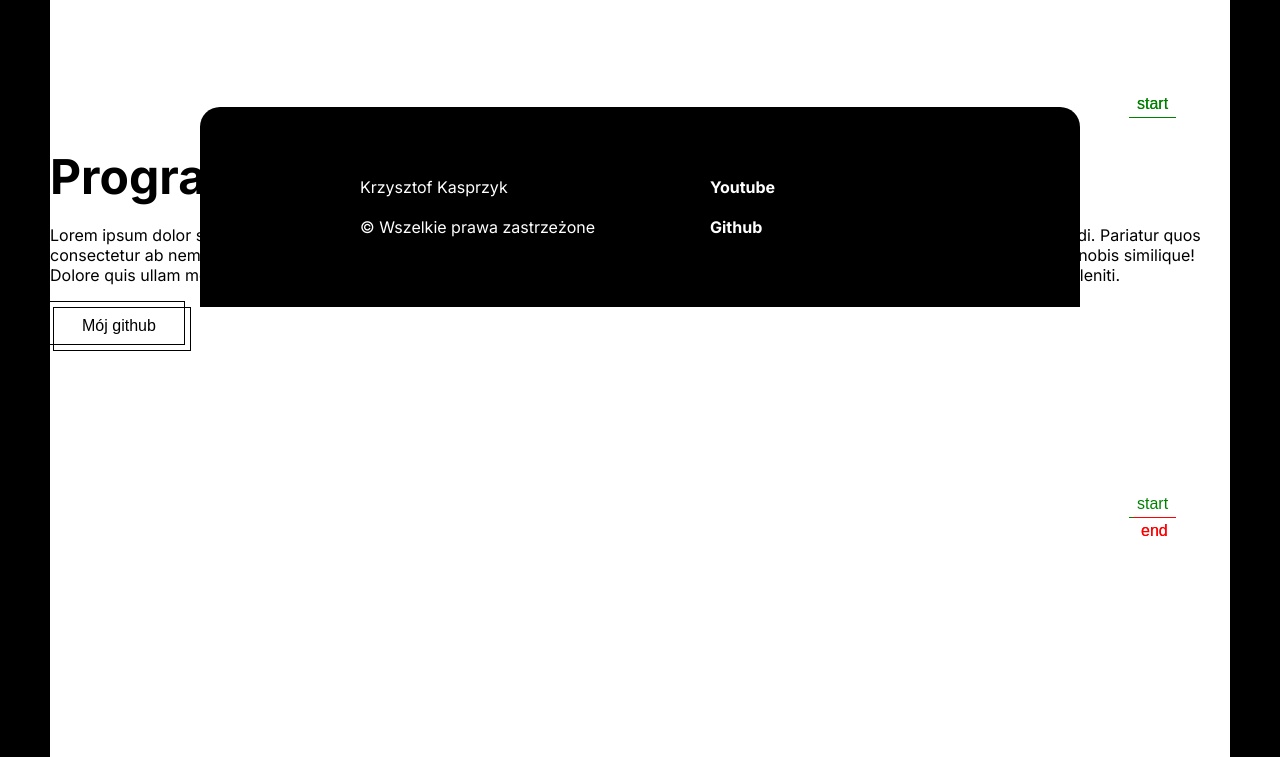
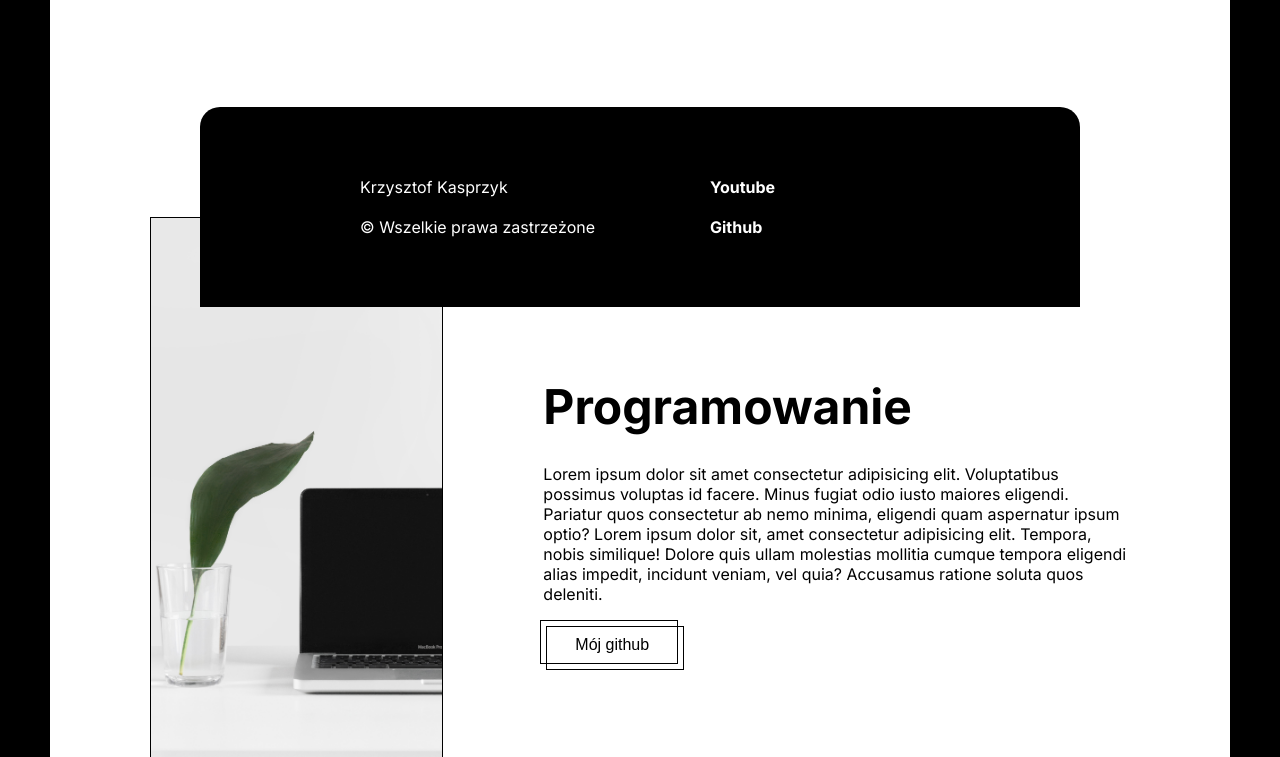
Before and after one commit to kyka123/Zainteresowania, a website built with Parcel: page src/html/index.html in a window 1280 px wide. Shown: the part 683-1440 px from the top of the page. Built offline with nearby package versions, Linux system fonts and the light colour scheme.

Commit message:
Add images to section and style itand some polish in scroll animations

```diff
--- a/src/css/pages/home.css
+++ b/src/css/pages/home.css
@@ -38,6 +38,29 @@ body {
 
 .main-section {
   height: 100vh;
+  width: 100%;
   position: absolute;
   top: 0;
+
+  padding: 100px;
+  display: flex;
+  display: grid;
+  grid-template-columns: 1fr 2fr;
+  grid-template-rows: 100%;
+  grid-gap: 100px;
 }
+
+.main-section__image {
+  width: 100% !important;
+  height: 100% !important;
+  object-fit: cover;
+  border: 1px #000 solid;
+}
+
+.main-section__content {
+  height: 100%;
+  display: flex;
+  align-items: flex-start;
+  justify-content: center;
+  flex-direction: column;
+}
--- a/src/html/index.html
+++ b/src/html/index.html
@@ -19,6 +19,7 @@
 
     <script src="https://cdnjs.cloudflare.com/ajax/libs/gsap/3.10.4/gsap.min.js"></script>
     <script src="https://cdnjs.cloudflare.com/ajax/libs/gsap/3.10.4/ScrollTrigger.min.js"></script>
+    <script src="https://cdnjs.cloudflare.com/ajax/libs/gsap/3.10.4/ScrollToPlugin.min.js"></script>
   </head>
 
   <body>
@@ -30,16 +31,18 @@
     <nav class="nav">
       <ul class="nav__list">
         <li class="nav__list__item">
-          <a class="nav__list__item__link" href="#">Start</a>
+          <a class="nav__list__item__link" data-to="start">Start</a>
         </li>
         <li class="nav__list__item">
-          <a class="nav__list__item__link" href="#">Programowanie</a>
+          <a class="nav__list__item__link" data-to="programing"
+            >Programowanie</a
+          >
         </li>
         <li class="nav__list__item">
-          <a class="nav__list__item__link" href="#">Muzyka</a>
+          <a class="nav__list__item__link" data-to="music">Muzyka</a>
         </li>
         <li class="nav__list__item">
-          <a class="nav__list__item__link" href="#">O projekcie</a>
+          <a class="nav__list__item__link" data-to="about">O projekcie</a>
         </li>
       </ul>
     </nav>
@@ -54,7 +57,7 @@
         <!-- <button class="main__hamburger-menu"></button> -->
         <!-- main-section may appear somewhere in the website  -->
         <section class="main-section" id="section-1">
-          <img class="main-section__image" />
+          <img class="main-section__image" src="../../assets/programing.jpg" />
           <div class="main-section__content">
             <h3 class="header">Programowanie</h3>
             <p class="paragraph">
@@ -74,7 +77,7 @@
         </section>
 
         <section class="main-section" id="section-2">
-          <img class="main-section__image" />
+          <img class="main-section__image" src="../../assets/music.jpg" />
           <div class="main-section__content">
             <h3 class="header">Muzyka</h3>
             <p class="paragraph">
@@ -94,7 +97,7 @@
         </section>
 
         <section class="main-section" id="section-3">
-          <img class="main-section__image" />
+          <img class="main-section__image" src="../../assets/about.jpg" />
           <div class="main-section__content">
             <h3 class="header">O projekcie</h3>
             <p class="paragraph">
--- a/src/js/scrollAnimations.js
+++ b/src/js/scrollAnimations.js
@@ -7,90 +7,47 @@ const limit = scrollMaxY / 4;
 
 gsap.registerPlugin(ScrollTrigger);
 
-gsap.defaults({ ease: "expo.inOut" });
+gsap.defaults({ ease: "expo.inOut", duration: 0.7 });
+
+const generateSTProperties = (start) => {
+  if (typeof start == "number") {
+    start = `${start * limit}px`;
+  }
+
+  return {
+    start,
+    trigger: "body",
+    toggleActions: "play none none reverse",
+  };
+};
 
 gsap.to(".main__background", {
-  scrollTrigger: {
-    start: "top",
-    trigger: "body",
-    toggleActions: "play none none reverse",
-  },
+  scrollTrigger: generateSTProperties("top"),
   width: "100%",
-  duration: 0.7,
 });
 
 gsap.to(".main", {
-  scrollTrigger: {
-    start: "top",
-    trigger: "body",
-    toggleActions: "play none none reverse",
-  },
+  scrollTrigger: generateSTProperties("top"),
   y: -pageHeight,
-
-  duration: 0.7,
 });
 
 gsap.to("#section-1", {
-  scrollTrigger: {
-    trigger: "body",
-
-    start: `${limit}px`,
-    end: `+=${2 * limit}px`,
-    toggleActions: "play none none reverse",
-    // scrub: 0.6,
-    markers: true,
-  },
-  // ease: "none",
-  duration: 0.7,
+  scrollTrigger: generateSTProperties(1),
   autoAlpha: 0,
 });
 
 gsap.from("#section-2", {
-  scrollTrigger: {
-    trigger: "body",
-
-    start: `${limit}px`,
-    end: `+=${2 * limit}px`,
-    toggleActions: "play none none reverse",
-    // scrub: 0.6,
-    markers: true,
-  },
-  // ease: "none",
-
-  duration: 0.7,
-
+  scrollTrigger: generateSTProperties(1),
   yPercent: 100,
 });
 
 gsap.to("#section-2", {
-  scrollTrigger: {
-    trigger: "body",
-
-    start: `${2 * limit}px`,
-    end: `+=${3 * limit}px`,
-    toggleActions: "play none none reverse",
-    // scrub: 0.6,
-    markers: true,
-  },
-  // ease: "none",
-  duration: 0.7,
-
+  scrollTrigger: generateSTProperties(2),
   autoAlpha: 0,
 });
 
 gsap.from("#section-3", {
-  scrollTrigger: {
-    trigger: "body",
-
-    start: `${2 * limit}px`,
-    end: `+=${3 * limit}px`,
-    toggleActions: "play none none reverse",
-    // scrub: 0.6,
-    markers: true,
-  },
-  // ease: "none",
-  duration: 0.7,
-
+  scrollTrigger: generateSTProperties(2),
   yPercent: 100,
 });
 
@@ -100,7 +57,6 @@ let isFooterOpen = false;
 
 document.addEventListener("mousedown", ({ target }) => {
   if (target === footer || footer.contains(target)) return;
-
   closeFooter();
 });
 
@@ -108,7 +64,6 @@ const openFooter = () => {
   if (isFooterOpen) return;
 
   gsap.to(".footer", {
-    duration: 0.7,
     y: -190,
   });
 
@@ -118,8 +73,6 @@ const openFooter = () => {
 const closeFooter = () => {
   if (!isFooterOpen) return;
   gsap.to(".footer", {
-    duration: 0.7,
-
     y: 0,
   });
   isFooterOpen = false;
@@ -128,13 +81,15 @@ const closeFooter = () => {
 footer.addEventListener("click", openFooter);
 
 ScrollTrigger.create({
-  trigger: "body",
-
-  start: `${3 * limit}px`,
-  end: `+=${4 * limit}px`,
-  toggleActions: "play none none reverse",
-  markers: true,
-
+  ...generateSTProperties(3),
   onEnter: openFooter,
   onLeaveBack: closeFooter,
 });
+
+const navLinks = [...document.querySelectorAll(".nav__list__item__link")];
+
+navLinks.forEach((element, index) => {
+  element.addEventListener("click", () => {
+    gsap.to(window, { duration: 0, scrollTo: index * limit });
+  });
+});
```
Also changed, not shown: assets/about.jpg (added), assets/programing.jpg (added), 1 other file.
